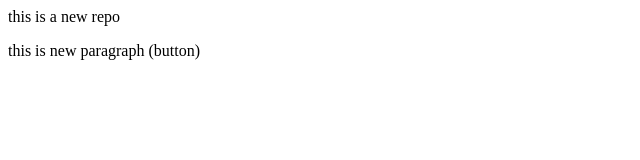
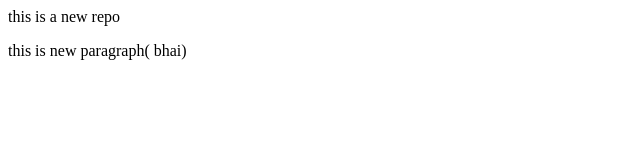
Before and after one commit to adityachaubey7/localrepo, a plain HTML site: page index.html in a window 1280 px wide. Shown: the full height of the page, 0-640 px from the left. Drawn offline with Linux system fonts and the light colour scheme.

Commit message:
bhai added

```diff
--- a/index.html
+++ b/index.html
@@ -1,2 +1,2 @@
 <p>this is a new repo</p>
-<p>this is new paragraph (button)</p>
+<p>this is new paragraph( bhai)</p>
```
